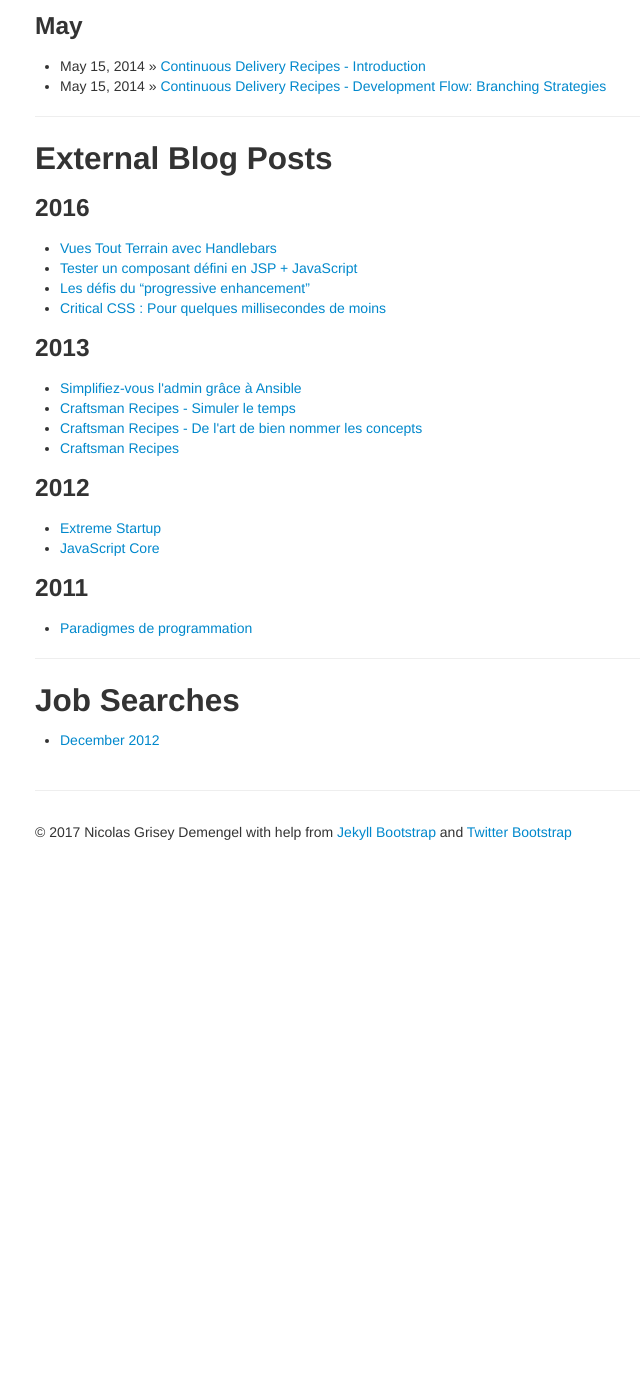
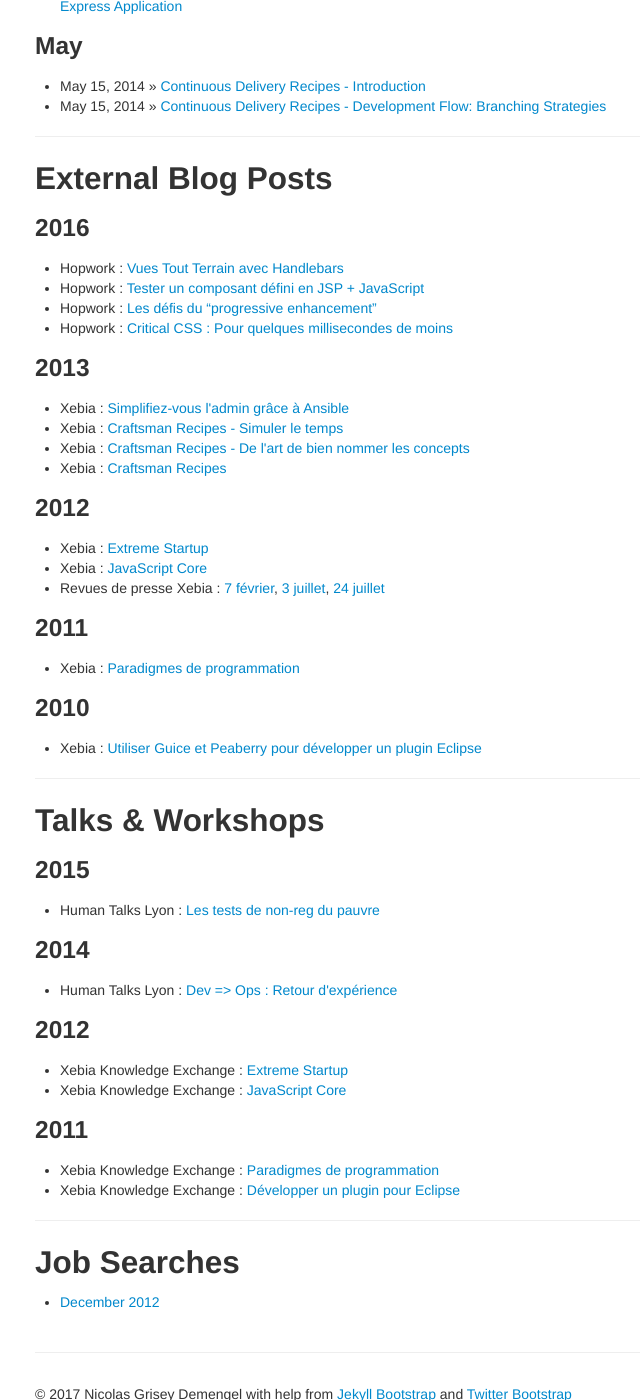
Before and after one commit to ndemengel/ndemengel.github.com, a Jekyll site: the page built from archive.html, in a window 1280 px wide and 1400 px high, scrolled down 678 px. Shown: the whole window, without its empty margins (255-895 px from the left). Built offline with Jekyll 4.4.1, drawn with Linux system fonts in a browser that asks for light colours; before the commit the page ends 1530 px from its top, so only the background shows below that.

Commit message:
Add talks and more external posts to archives

```diff
--- a/archive.html
+++ b/archive.html
@@ -12,6 +12,7 @@
   <ul>
     <li><a href="#blog-posts">Blog Posts</a></li>
     <li><a href="#external-posts">External Blog Posts</a></li>
+    <li><a href="#talks">Talks &amp; Workshops</a></li>
     <li><a href="#job-searches">Job Searches</a></li>
   </ul>
 </nav>
@@ -26,26 +27,52 @@
 <h2 id="external-posts">External Blog Posts</h2>
 <h3>2016</h3>
 <ul>
-  <li><a href="https://inside.hopwork.com/vues-tout-terrain-avec-handlebars/">Vues Tout Terrain avec Handlebars</a></li>
-  <li><a href="https://inside.hopwork.com/tester-compsant-jsp-javascript/">Tester un composant défini en JSP + JavaScript</a></li>
-  <li><a href="https://inside.hopwork.com/les-defis-du-progressive-enhancement/">Les défis du “progressive enhancement”</a></li>
-  <li><a href="https://inside.hopwork.com/pour-quelques-millisecondes-de-moins/">Critical CSS : Pour quelques millisecondes de moins</a></li>
+  <li>Hopwork : <a href="https://inside.hopwork.com/vues-tout-terrain-avec-handlebars/">Vues Tout Terrain avec Handlebars</a></li>
+  <li>Hopwork : <a href="https://inside.hopwork.com/tester-compsant-jsp-javascript/">Tester un composant défini en JSP + JavaScript</a></li>
+  <li>Hopwork : <a href="https://inside.hopwork.com/les-defis-du-progressive-enhancement/">Les défis du “progressive enhancement”</a></li>
+  <li>Hopwork : <a href="https://inside.hopwork.com/pour-quelques-millisecondes-de-moins/">Critical CSS : Pour quelques millisecondes de moins</a></li>
 </ul>
 <h3>2013</h3>
 <ul>
-  <li><a href="http://open.arkoon.net/aoc/blog/blog/archives/simplifiez-vous-l-admin-grace-a-ansible">Simplifiez-vous l'admin grâce à Ansible</a></li>
-  <li><a href="http://blog.xebia.fr/2013/01/22/craftsman-recipes-simuler-le-temps/">Craftsman Recipes - Simuler le temps</a></li>
-  <li><a href="http://blog.xebia.fr/2013/01/14/craftsman-recipes-de-lart-de-bien-nommer-les-concepts/">Craftsman Recipes - De l'art de bien nommer les concepts</a></li>
-  <li><a href="http://blog.xebia.fr/2013/01/14/craftsman-recipes/">Craftsman Recipes</a></li>
+  <li>Xebia : <a href="http://open.arkoon.net/aoc/blog/blog/archives/simplifiez-vous-l-admin-grace-a-ansible">Simplifiez-vous l'admin grâce à Ansible</a></li>
+  <li>Xebia : <a href="http://blog.xebia.fr/2013/01/22/craftsman-recipes-simuler-le-temps/">Craftsman Recipes - Simuler le temps</a></li>
+  <li>Xebia : <a href="http://blog.xebia.fr/2013/01/14/craftsman-recipes-de-lart-de-bien-nommer-les-concepts/">Craftsman Recipes - De l'art de bien nommer les concepts</a></li>
+  <li>Xebia : <a href="http://blog.xebia.fr/2013/01/14/craftsman-recipes/">Craftsman Recipes</a></li>
 </ul>
 <h3>2012</h3>
 <ul>
-  <li><a href="http://blog.xebia.fr/2012/07/19/extreme-startup-chez-xebia/">Extreme Startup</a></li>
-  <li><a href="http://blog.xebia.fr/2012/04/12/javascript-core-par-nicolas-demengel-et-francois-sarradin/">JavaScript Core</a></li>
+  <li>Xebia : <a href="http://blog.xebia.fr/2012/07/19/extreme-startup-chez-xebia/">Extreme Startup</a></li>
+  <li>Xebia : <a href="http://blog.xebia.fr/2012/04/12/javascript-core-par-nicolas-demengel-et-francois-sarradin/">JavaScript Core</a></li>
+  <li>Revues de presse Xebia : <a href="http://blog.xebia.fr/2012/02/07/revue-de-presse-xebia-2012-06">7 février</a>, <a href="http://blog.xebia.fr/2012/07/03/revue-de-presse-xebia-2012-27/">3 juillet</a>, <a href="http://blog.xebia.fr/2012/07/24/revue-de-presse-xebia-2012-30">24 juillet</a></li>
 </ul>
 <h3>2011</h3>
 <ul>
-  <li><a href="http://blog.xebia.fr/2011/09/15/paradigmes-de-programmation-par-nicolas-demengel/">Paradigmes de programmation</a></li>
+  <li>Xebia : <a href="http://blog.xebia.fr/2011/09/15/paradigmes-de-programmation-par-nicolas-demengel/">Paradigmes de programmation</a></li>
+</ul>
+<h3>2010</h3>
+<ul>
+  <li>Xebia : <a href="http://blog.xebia.fr/2010/12/29/utiliser-guice-et-peaberry-pour-developper-un-plugin-eclipse/">Utiliser Guice et Peaberry pour développer un plugin Eclipse</a></li>
+</ul>
+
+<hr />
+<h2 id="talks">Talks &amp; Workshops</h2>
+<h3>2015</h3>
+<ul>
+  <li>Human Talks Lyon : <a href="http://humantalks.com/talks/648-les-tests-de-non-reg-du-pauvre">Les tests de non-reg du pauvre</a></li>
+</ul>
+<h3>2014</h3>
+<ul>
+  <li>Human Talks Lyon : <a href="http://humantalks.com/talks/346-dev-ops-retour-d-experience">Dev => Ops : Retour d'expérience</a></li>
+</ul>
+<h3>2012</h3>
+<ul>
+  <li>Xebia Knowledge Exchange : <a href="http://blog.xebia.fr/2012/07/19/extreme-startup-chez-xebia/">Extreme Startup</a></li>
+  <li>Xebia Knowledge Exchange : <a href="http://blog.xebia.fr/2012/04/12/javascript-core-par-nicolas-demengel-et-francois-sarradin/">JavaScript Core</a></li>
+</ul>
+<h3>2011</h3>
+<ul>
+  <li>Xebia Knowledge Exchange : <a href="http://blog.xebia.fr/2011/09/15/paradigmes-de-programmation-par-nicolas-demengel/">Paradigmes de programmation</a></li>
+  <li>Xebia Knowledge Exchange : <a href="http://blog.xebia.fr/2011/01/07/retrospective-de-notre-xke-de-janvier/">Développer un plugin pour Eclipse</a></li>
 </ul>
 
 <hr />
```
